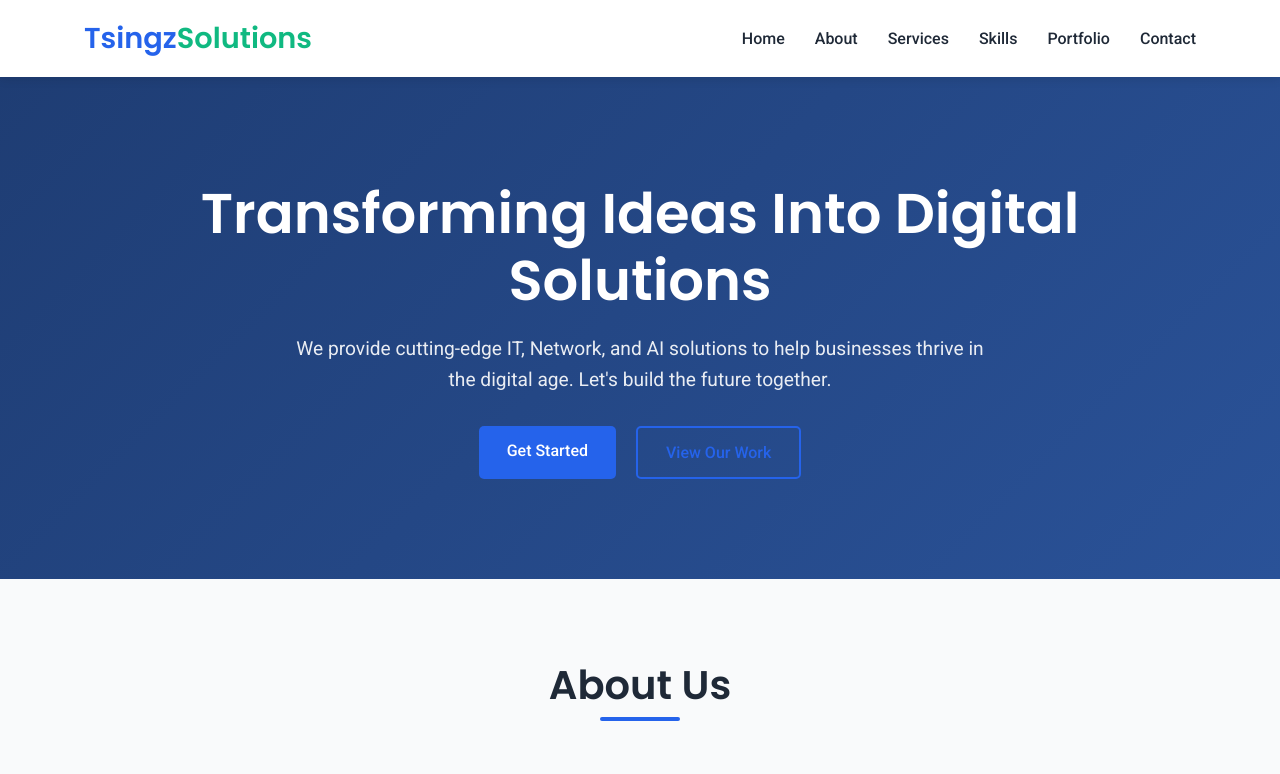
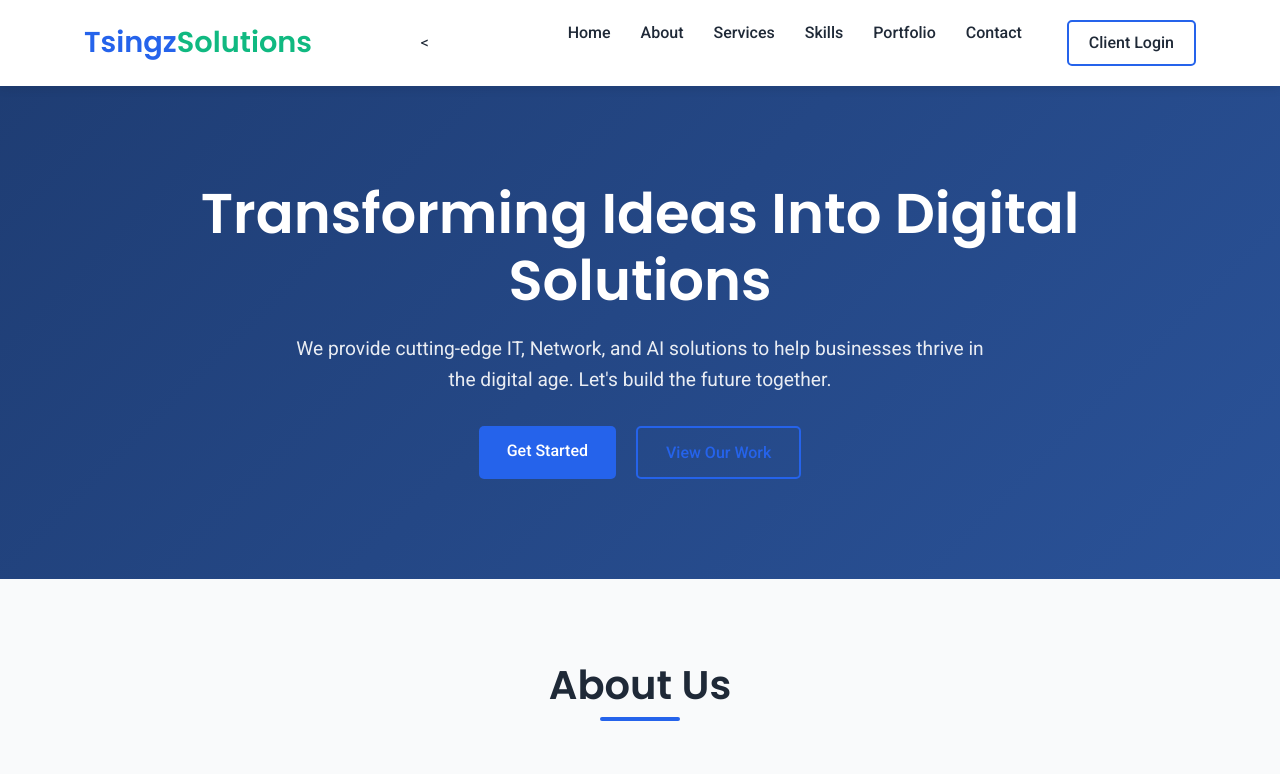
Before and after one commit to Lalminlun1/tsingzinfo-solutions, a plain HTML site: page index.html in a window 1280 px wide. Shown: the top 774 px of the page. Drawn offline with Linux system fonts and the light colour scheme; files that its build step writes are made by us from their sources; files whose address does not match are found by name.

Commit message:
Add Client Login link to navigation menu

```diff
--- a/index.html
+++ b/index.html
@@ -16,13 +16,15 @@
                 <div class="logo">
                     <h1>Tsingz<span>Solutions</span></h1>
                 </div>
-                <ul class="nav-links">
+                <<ul class="nav-links">
     <li><a href="#home">Home</a></li>
     <li><a href="#about">About</a></li>
     <li><a href="#services">Services</a></li>
     <li><a href="#skills">Skills</a></li>
     <li><a href="#portfolio">Portfolio</a></li>
     <li><a href="#contact">Contact</a></li>
+    <!-- Add this line: -->
+    <li><a href="login.html" class="btn btn-secondary" style="padding: 8px 20px; margin-left: 15px;">Client Login</a></li>
 </ul>
                 <div class="hamburger">
                     <i class="fas fa-bars"></i>
```
Lines whose indentation alone changed are shown as unchanged.
